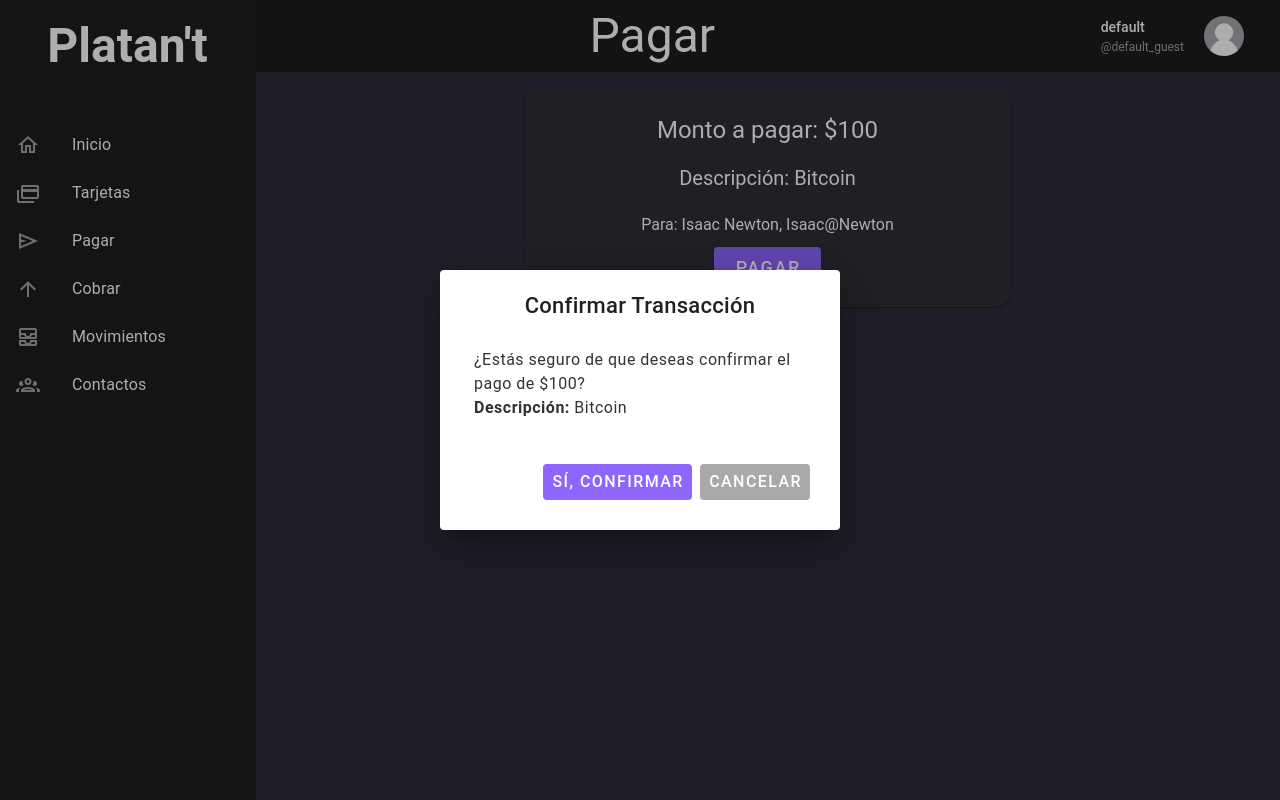
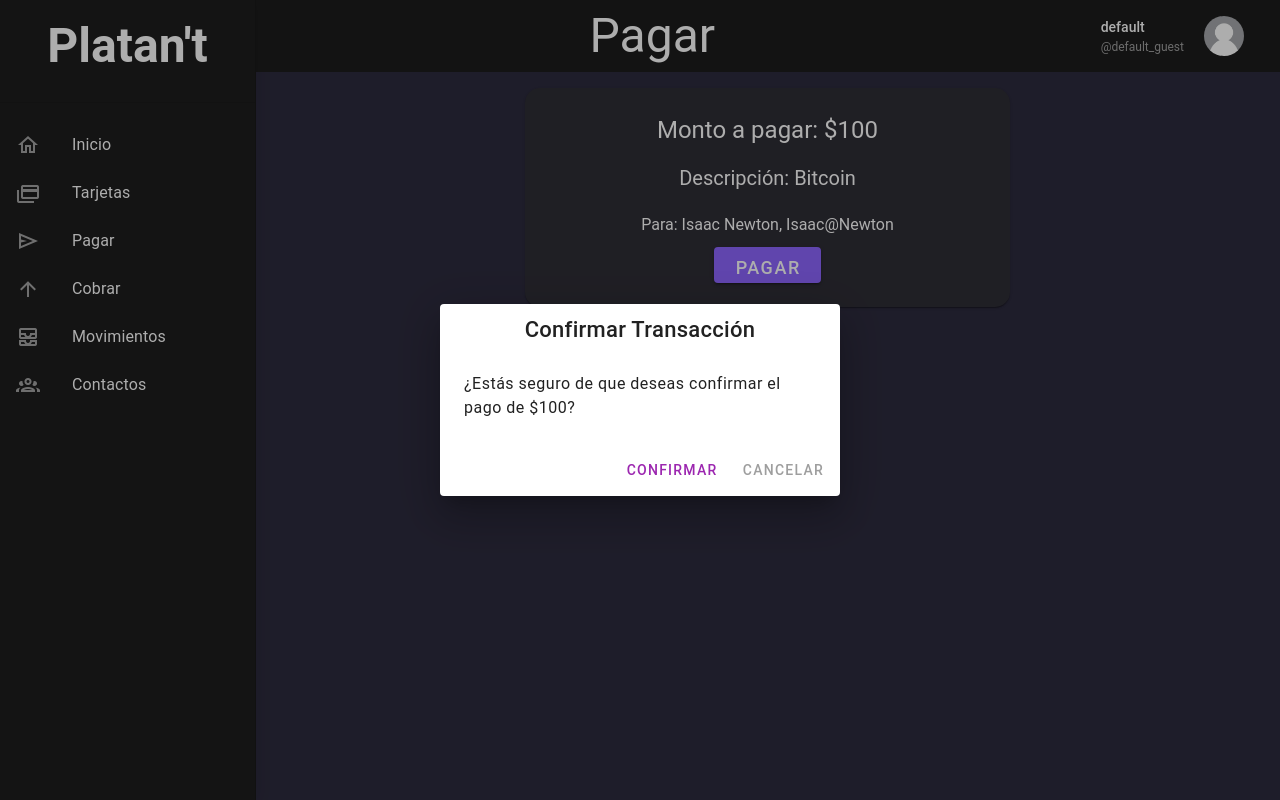
Before and after one commit to Iker-Galante/Virtual_Wallet, a Vue app: page /pay in a window 1280 px wide. Both pictures are taken after a click on the button "PAGAR". Built offline with nearby package versions, Linux system fonts and the light colour scheme.

Commit message:
pop ups, but without components....

```diff
--- a/src/Stores/PaymentsStore.js
+++ b/src/Stores/PaymentsStore.js
@@ -48,8 +48,13 @@ export const usePaymentsStore = defineStore('payments', () => {
 
     function getLastPayment(userId) {
 
-        return getPaymentAmount(userId, payments.value[userId].length - 1);
+        return getPaymentAmount(userId, getLastPaymentId(userId));
     }
 
-    return {createPayment, pay, getPaymentAmount, getLastPayment};
+    function getLastPaymentId(userId)   {
+
+        return payments.value[userId].length - 1;
+    }
+
+    return {createPayment, pay, getPaymentAmount, getLastPayment, getLastPaymentId};
 })
--- /dev/null
+++ b/src/components/AlertComponent.vue
@@ -0,0 +1,55 @@
+<template>
+    <v-dialog :value="modelValue" max-width="400">
+      <v-card :class="`alert-card ${colorClass}`">
+        <v-card-title class="alert-title">{{ title }}</v-card-title>
+        <v-card-text class="alert-text">{{ message }}</v-card-text>
+        <v-card-actions class="alert-actions">
+          <v-btn @click="closeDialog" :style="{ backgroundColor: buttonColor, color: 'white' }">
+            {{ buttonText }}
+          </v-btn>
+        </v-card-actions>
+      </v-card>
+    </v-dialog>
+  </template>
+
+  <script setup>
+  import { defineProps, defineEmits } from 'vue';
+
+  const props = defineProps({
+    title: String,
+    message: String,
+    buttonText: { type: String, default: 'Close' },
+    colorClass: { type: String, default: 'default-color' },
+    buttonColor: { type: String, default: '#8E66FF' },
+    modelValue: { type: Boolean, required: true },
+    onClose: Function,
+  });
+
+  const emit = defineEmits(['update:modelValue']);
+
+  const closeDialog = () => {
+    emit('update:modelValue', false); // Emit event to close dialog
+    if (props.onClose) props.onClose();
+  };
+  </script>
+
+  <style scoped>
+  .alert-card {
+    padding: 20px;
+    border-radius: 15px;
+    color: white;
+  }
+  .alert-title {
+    font-size: 22px;
+    text-align: center;
+  }
+  .alert-text {
+    font-size: 18px;
+    text-align: center;
+  }
+  .alert-actions {
+    display: flex;
+    justify-content: center;
+    padding-top: 15px;
+  }
+  </style>
--- a/src/components/PaymentComponent.vue
+++ b/src/components/PaymentComponent.vue
@@ -1,44 +1,51 @@
-<script setup>
-import { ref, computed, inject, onMounted } from 'vue';
-import { useMovementStore } from '@/Stores/MovementStore';
-import { usePaymentsStore } from '@/Stores/PaymentsStore';
 
-const description = ref('Bitcoin');
-const userToPay = ref('Isaac@Newton')
-const nameToPay = ref('Isaac Newton')
-const price = ref(0);
-const isLoading = ref(false);
-const confirmDialog = ref(false); // Control dialog visibility
+<!-- Usando Alert component, no funciona por mas que las variables
+  se modifiquen correctamente, dejo esta version sin usar el componente
 
-const currentProfile = inject('currentuserId');
-const movementStore = useMovementStore();
-const paymentStore = usePaymentsStore();
+  <template>
+  <v-container>
+    <v-row justify="center" align="center">
+      <v-col cols="12" sm="8" md="6">
+        <v-card class="pa-6 cuadro">
+          <p class="price-text">Monto a pagar: ${{ price }}</p>
+          <p class="description-text">Descripción: {{ description }}</p>
+          <p class="author-text">Para: {{ nameToPay }}, {{ userToPay }}</p>
+          <v-btn class="confirm-btn" @click="confirmDialog = true">Pagar</v-btn>
+        </v-card>
+      </v-col>
+    </v-row>
 
-const isFormValid = computed(() => price.value > 0 && description.value.trim() !== '');
+    <AlertComponent
+      v-model="confirmDialog"
+      title="Confirmar Transacción"
+      message="¿Estás seguro de que deseas confirmar el pago de ${{ price }}?"
+      :buttonText="'Sí, Confirmar'"
+      colorClass="confirmation-color"
+      :buttonColor="'#f3a500'"
+      :onClose="confirmPayment"
+    />
 
-// Hardcoded price example
-onMounted(() => {
-  paymentStore.createPayment(0, 100);
-  price.value = paymentStore.getLastPayment(0);
-});
+    <AlertComponent
+      v-model="successDialog"
+      title="¡Pago Confirmado!"
+      message="Tu pago de ${{ price }} ha sido exitoso."
+      buttonText="Cerrar"
+      colorClass="success-color"
+      :buttonColor="'#8E66FF'"
+      :onClose="() => successDialog.value = false"
+    />
 
-const openConfirmation = () => {
-  confirmDialog.value = true;
-};
-
-const confirmPayment = () => {
-  console.log('Procesando pago:', { amount: price.value, description: description.value });
-  const date = new Date().toISOString().split('T')[0];
-  const time = new Date().toISOString().split('T')[1].split('.')[0];
-  movementStore.addMovement(currentProfile.value, date, time, price.value, 'payment', description.value);
-  confirmDialog.value = false; // Close dialog after confirmation
-};
-
-const cancelPayment = () => {
-  confirmDialog.value = false;
-};
-</script>
-
+    <AlertComponent
+      v-model="failureDialog"
+      title="¡Pago Fallido!"
+      message="Tu pago de ${{ price }} no pudo ser procesado. Por favor, intenta de nuevo."
+      buttonText="Cerrar"
+      colorClass="failure-color"
+      :buttonColor="'#A9A9A9'"
+      :onClose="() => failureDialog.value = false"
+    />
+  </v-container>
+</template> -->
 
 <template>
   <v-container>
@@ -49,7 +56,7 @@ const cancelPayment = () => {
             <p class="price-text">Monto a pagar: ${{ price }}</p>
             <p class="description-text">Descripción: {{ description }}</p>
             <p class="author-text">Para: {{ nameToPay }}, {{ userToPay }}</p>
-            <v-btn class="confirm-btn" @click="openConfirmation">Pagar</v-btn>
+            <v-btn class="confirm-btn" @click="openConfirmationDialog">Pagar</v-btn>
           </template>
           <template v-else>
             <p class="error-text">Error: No se pudo cargar el monto de pago.</p>
@@ -61,27 +68,96 @@ const cancelPayment = () => {
     <!-- Confirmation Dialog -->
     <v-dialog v-model="confirmDialog" max-width="400">
       <v-card>
-        <v-card-title class="headline dialog-title">Confirmar Transacción</v-card-title>
-        <v-card-text class="confirmation-text">
-          ¿Estás seguro de que deseas confirmar el pago de ${{ price }}?
-          <br />
-          <strong>Descripción:</strong> {{ description }}
-        </v-card-text>
-        <v-card-actions class="confirmation-actions">
-          <v-btn @click="confirmPayment" style="background-color: #8E66FF; color: white; font-size: 16px;">
-            Sí, Confirmar
-          </v-btn>
-          <v-btn @click="cancelPayment" style="background-color: #A9A9A9; color: white; font-size: 16px;">
-            Cancelar
-          </v-btn>
+        <v-card-title class="headline">Confirmar Transacción</v-card-title>
+        <v-card-text>¿Estás seguro de que deseas confirmar el pago de ${{ price }}?</v-card-text>
+        <v-card-actions>
+          <v-btn color="purple" @click="confirmPayment">Confirmar</v-btn>
+          <v-btn color="grey" @click="closeConfirmationDialog">Cancelar</v-btn>
+        </v-card-actions>
+      </v-card>
+    </v-dialog>
+
+    <!-- Success Dialog -->
+    <v-dialog v-model="successDialog" max-width="400">
+      <v-card>
+        <v-card-title class="headline">Pago Exitoso</v-card-title>
+        <v-card-text>El pago de ${{ price }} ha sido realizado con éxito.</v-card-text>
+        <v-card-actions>
+          <v-btn color="purple" @click="closeSuccessDialog">Cerrar</v-btn>
+        </v-card-actions>
+      </v-card>
+    </v-dialog>
+
+    <!-- Failure Dialog -->
+    <v-dialog v-model="failureDialog" max-width="400">
+      <v-card>
+        <v-card-title class="headline">Error en el Pago</v-card-title>
+        <v-card-text>Ocurrió un error al procesar el pago. Inténtalo de nuevo.</v-card-text>
+        <v-card-actions>
+          <v-btn color="purple" @click="closeFailureDialog">Cerrar</v-btn>
         </v-card-actions>
       </v-card>
     </v-dialog>
   </v-container>
 </template>
 
+<script setup>
+import { ref, computed, inject, onMounted } from 'vue'
+import { useMovementStore } from '@/Stores/MovementStore'
+import { usePaymentsStore } from '@/Stores/PaymentsStore'
+
+const description = ref('Bitcoin')
+const userToPay = ref('Isaac@Newton')
+const nameToPay = ref('Isaac Newton')
+const price = ref(0)
+const confirmDialog = ref(false)
+const successDialog = ref(false)
+const failureDialog = ref(false)
+
+const currentProfile = inject('currentuserId')
+const movementStore = useMovementStore()
+const paymentStore = usePaymentsStore()
+
+// Hardcoded Example
+const userIdArg = 0
+
+onMounted(() => {
+  paymentStore.createPayment(userIdArg, 100) // To delete in final version
+  price.value = paymentStore.getLastPayment(userIdArg)
+})
+
+// Functions to control dialog visibility
+const openConfirmationDialog = () => {
+  confirmDialog.value = true
+}
+
+const closeConfirmationDialog = () => {
+  confirmDialog.value = false
+}
+
+const confirmPayment = () => {
+  const date = new Date().toISOString().split('T')[0]
+  const time = new Date().toISOString().split('T')[1].split('.')[0]
+  movementStore.addMovement(currentProfile.value, date, time, price.value, 'payment', description.value)
+
+  if (paymentStore.pay(userIdArg, paymentStore.getLastPaymentId(userIdArg))) {
+    successDialog.value = true
+  } else {
+    failureDialog.value = true
+  }
+  confirmDialog.value = false
+}
+
+const closeSuccessDialog = () => {
+  successDialog.value = false
+}
+
+const closeFailureDialog = () => {
+  failureDialog.value = false
+}
+</script>
+
 <style scoped>
-
 .cuadro {
   border-radius: 15px;
   background-color: #2f2e36;
@@ -110,28 +186,12 @@ const cancelPayment = () => {
 }
 
 .error-text {
-  color: red;
+  color: white;
   font-weight: bold;
 }
 
-.dialog-title {
+.headline {
   font-size: 22px;
   text-align: center;
 }
-
-.confirmation-text {
-  padding: 20px;
-  font-size: 18px;
-  color: #333;
-}
-
-.confirmation-actions {
-  display: flex;
-  justify-content: space-between;
-  padding: 20px;
-}
-
-.v-card {
-  padding: 10px;
-}
 </style>
```
